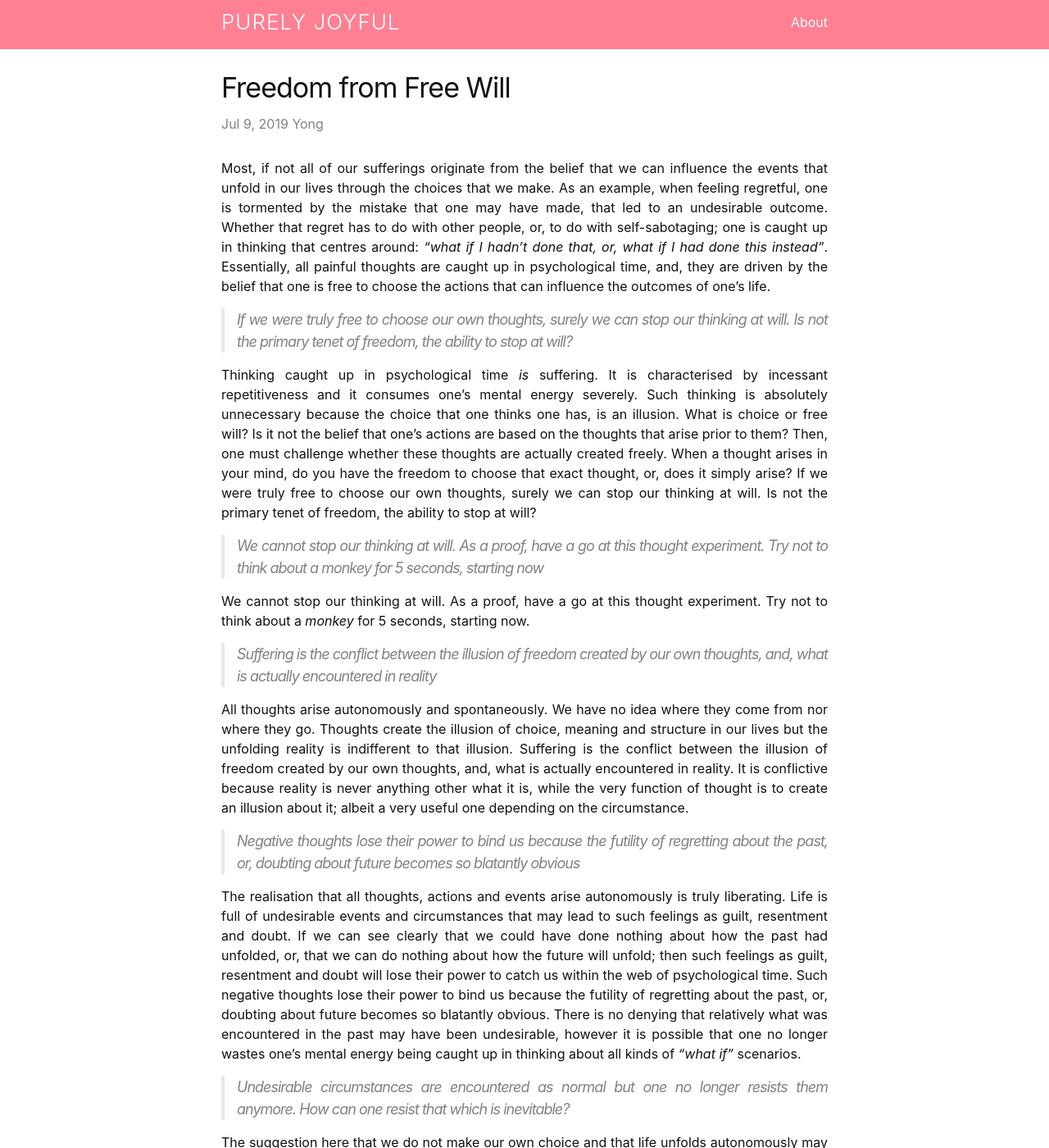
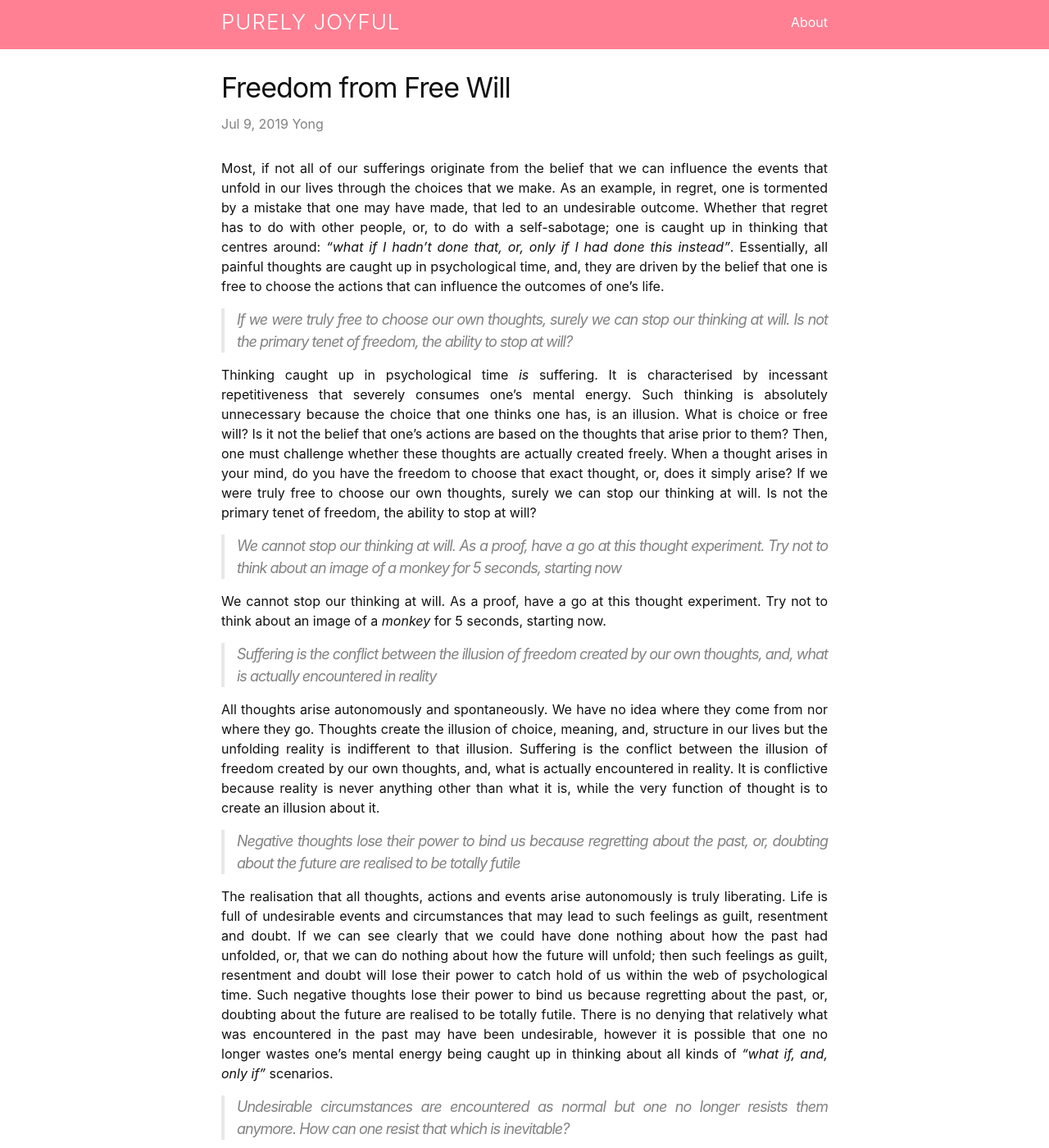
Before and after one commit to alcaloke/purelyjoyful.org, a Jekyll site: the page built from _posts/2019-07-09-freedom-from-free-will.md, in a window 1280 px wide and 1400 px high. Shown: the whole window at 82% size. Built offline with Jekyll 4.4.1, drawn with Linux system fonts in a browser that asks for light colours; comment, search, counter and statistics services are not loaded; some of the changed text lies outside the part shown.

Commit message:
about & 1st post edited

```diff
--- a/_config.yml
+++ b/_config.yml
@@ -1,8 +1,8 @@
 title: Purely Joyful
 description: >
   The writings of this blog records my journey into a purely joyful way of being, that does not waver
-  regardless of what happens in my life. I would like to share some insights that may help you to be
-  more spontaneous and playful with whatever life throws at you.
+  regardless of what happens in my life. I would like to share some insights that has allowed me to be
+  more spontaneous and playful with everything that life throws at me.
 
 author: Yong
 email: alcaloke@gmail.com
--- a/_posts/2019-07-09-freedom-from-free-will.md
+++ b/_posts/2019-07-09-freedom-from-free-will.md
@@ -6,28 +6,28 @@
 permalink: /:categories/:title
 ---
 
-Most, if not all of our sufferings originate from the belief that we can influence the events that unfold in our lives through the choices that we make. As an example, when feeling regretful, one is tormented by the mistake that one may have made, that led to an undesirable outcome. Whether that regret has to do with other people, or, to do with self-sabotaging; one is caught up in thinking that centres around: *"what if I hadn’t done that, or, what if I had done this instead"*. Essentially, all painful thoughts are caught up in psychological time, and, they are driven by the belief that one is free to choose the actions that can influence the outcomes of one’s life.
+Most, if not all of our sufferings originate from the belief that we can influence the events that unfold in our lives through the choices that we make. As an example, in regret, one is tormented by a mistake that one may have made, that led to an undesirable outcome. Whether that regret has to do with other people, or, to do with a self-sabotage; one is caught up in thinking that centres around: *"what if I hadn’t done that, or, only if I had done this instead"*. Essentially, all painful thoughts are caught up in psychological time, and, they are driven by the belief that one is free to choose the actions that can influence the outcomes of one’s life.
 
 > If we were truly free to choose our own thoughts, surely we can stop our thinking at will. Is not the primary tenet of freedom, the ability to stop at will?
 
-Thinking caught up in psychological time *is* suffering. It is characterised by incessant repetitiveness and it consumes one’s mental energy severely. Such thinking is absolutely unnecessary because the choice that one thinks one has, is an illusion. What is choice or free will? Is it not the belief that one’s actions are based on the thoughts that arise prior to them? Then, one must challenge whether these thoughts are actually created freely. When a thought arises in your mind, do you have the freedom to choose that exact thought, or, does it simply arise? If we were truly free to choose our own thoughts, surely we can stop our thinking at will. Is not the primary tenet of freedom, the ability to stop at will?
+Thinking caught up in psychological time *is* suffering. It is characterised by incessant repetitiveness that severely consumes one’s mental energy. Such thinking is absolutely unnecessary because the choice that one thinks one has, is an illusion. What is choice or free will? Is it not the belief that one’s actions are based on the thoughts that arise prior to them? Then, one must challenge whether these thoughts are actually created freely. When a thought arises in your mind, do you have the freedom to choose that exact thought, or, does it simply arise? If we were truly free to choose our own thoughts, surely we can stop our thinking at will. Is not the primary tenet of freedom, the ability to stop at will?
 
-> We cannot stop our thinking at will. As a proof, have a go at this thought experiment. Try not to think about a *monkey* for 5 seconds, starting now
+> We cannot stop our thinking at will. As a proof, have a go at this thought experiment. Try not to think about an image of a *monkey* for 5 seconds, starting now
 
-We cannot stop our thinking at will. As a proof, have a go at this thought experiment. Try not to think about a *monkey* for 5 seconds, starting now.
+We cannot stop our thinking at will. As a proof, have a go at this thought experiment. Try not to think about an image of a *monkey* for 5 seconds, starting now.
 
 > Suffering is the conflict between the illusion of freedom created by our own thoughts, and, what is actually encountered in reality
 
-All thoughts arise autonomously and spontaneously. We have no idea where they come from nor where they go. Thoughts create the illusion of choice, meaning and structure in our lives but the unfolding reality is indifferent to that illusion. Suffering is the conflict between the illusion of freedom created by our own thoughts, and, what is actually encountered in reality. It is conflictive because reality is never anything other what it is, while the very function of thought is to create an illusion about it; albeit a very useful one depending on the circumstance.
+All thoughts arise autonomously and spontaneously. We have no idea where they come from nor where they go. Thoughts create the illusion of choice, meaning, and, structure in our lives but the unfolding reality is indifferent to that illusion. Suffering is the conflict between the illusion of freedom created by our own thoughts, and, what is actually encountered in reality. It is conflictive because reality is never anything other than what it is, while the very function of thought is to create an illusion about it.
 
-> Negative thoughts lose their power to bind us because the futility of regretting about the past, or, doubting about future becomes so blatantly obvious
+> Negative thoughts lose their power to bind us because regretting about the past, or, doubting about the future are realised to be totally futile
 
-The realisation that all thoughts, actions and events arise autonomously is truly liberating. Life is full of undesirable events and circumstances that may lead to such feelings as guilt, resentment and doubt. If we can see clearly that we could have done nothing about how the past had unfolded, or, that we can do nothing about how the future will unfold; then such feelings as guilt, resentment and doubt will lose their power to catch us within the web of psychological time. Such negative thoughts lose their power to bind us because the futility of regretting about the past, or, doubting about future becomes so blatantly obvious. There is no denying that relatively what was encountered in the past may have been undesirable, however it is possible that one no longer wastes one’s mental energy being caught up in thinking about all kinds of *"what if"* scenarios.
+The realisation that all thoughts, actions and events arise autonomously is truly liberating. Life is full of undesirable events and circumstances that may lead to such feelings as guilt, resentment and doubt. If we can see clearly that we could have done nothing about how the past had unfolded, or, that we can do nothing about how the future will unfold; then such feelings as guilt, resentment and doubt will lose their power to catch hold of us within the web of psychological time. Such negative thoughts lose their power to bind us because regretting about the past, or, doubting about the future are realised to be totally futile. There is no denying that relatively what was encountered in the past may have been undesirable, however it is possible that one no longer wastes one’s mental energy being caught up in thinking about all kinds of *"what if, and, only if"* scenarios.
 
 > Undesirable circumstances are encountered as normal but one no longer resists them anymore. How can one resist that which is inevitable?
 
 The suggestion here that we do not make our own choice and that life unfolds autonomously may sound depressing. However, the opposite seems to be the case. When everything unfolds choicelessly, life ceases to threaten, because there is nothing that one can regret about the past, or, fear about the future. Also, one gains so much energy because one is no longer caught up psychological time. Regretful or fearful thoughts may arise but they are easily disregarded. Of course, it does not mean that life becomes a totally smooth ride. Undesirable circumstances are encountered as normal but one no longer resists them anymore. How can one resist that which is inevitable? There is simply no room for resistance.
 
-> Regardless of what happens in life, one is flooded in pure joy, that which is no different to the surplus energy that is freed up from not being mentally consumed by suffering
+> Regardless of what happens in life, one is flooded in pure joy, that which is no different to the surplus energy that is freed up from no longer being consumed by unnecessary suffering
 
-The most illuminating part of this message is that eventually even the undesirable circumstances are no longer considered as particularly undesirable. When one no longer suffers even if a particular circumstance is relatively painful, it cannot be considered as undesirable anymore. The ups and downs of life simply merge into one peaceful flow. Regardless of what happens in life, one is flooded in pure joy, that which is no different to the surplus energy that is freed up from not being mentally consumed by suffering.
+The most illuminating part of this message is that eventually the undesirable circumstances are no longer considered as particularly undesirable. When you no longer suffer, even if a relatively painful circumstance is encountered; a huge amount of energy is released. The ups and downs of life simply merges into one peaceful flow. Regardless of what happens in life, one is flooded in pure joy, that which is no different to the surplus energy that is freed up from no longer being consumed by unnecessary suffering.
```
Also changed, not shown: about.md (+6 -4 lines).
